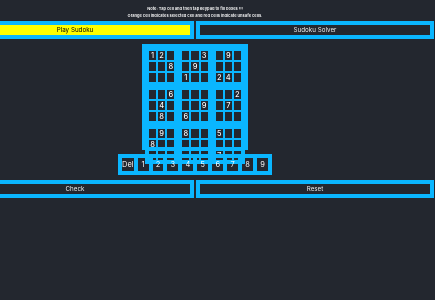
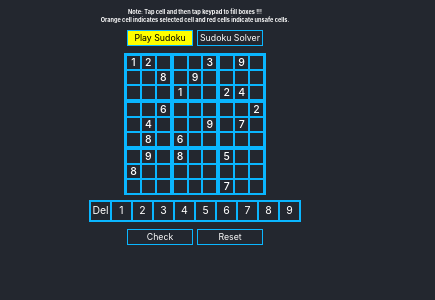
Before and after one commit to vvnpais/react-sudoku, a React (Create React App) app: page / in a window 390 px wide. Shown: the top 300 px of the page, 435 px wide, since content can reach past the window. Built offline with nearby package versions, Linux system fonts and the light colour scheme.

Commit message:
css phone updates

```diff
--- a/src/App.css
+++ b/src/App.css
@@ -27,7 +27,7 @@
 @media only screen and (max-width: 479px)
 {
   :root{
-    --widthval: 100px;
+    --widthval: 140px;
   }
 }
 
@@ -78,7 +78,7 @@ body{
   font-weight: 500;
   border-radius: calc(var(--widthval)/100);
   background-color: rgb(66, 66, 250);
-  border: yellow 1px solid;
+  border: yellow calc(var(--widthval)/400) solid;
 }
 
 .note-div{
@@ -107,7 +107,8 @@ h3{
 }
 .button-pad{
   display: grid;
-  grid-template-columns: var(--button) var(--button);
+  width: calc(var(--widthval));
+  grid-template-columns: 1fr 1fr;
   /* border: 1px solid black; */
   /* margin-top: 10px; */
   margin-bottom: calc(var(--widthval)/20);
@@ -118,19 +119,19 @@ h3{
   align-items: center;
   justify-content: center;
   height: calc(var(--widthval)/10);
-  border: var(--c1) 4px solid;
+  border: var(--c1) calc(var(--widthval)/100) solid;
   margin: calc(var(--widthval)/80);
   margin-bottom: 0;
 }
 .mode{
   background-color: yellow;
-  border: var(--c1) 4px solid;
+  border: var(--c1) calc(var(--widthval)/100) solid;
   color: black;
 }
 .board{
   height: calc(var(--widthval));
   width: calc(var(--widthval));
-  border:3px solid var(--c1);
+  border:calc(var(--widthval)*3/400) solid var(--c1);
   display: grid;
   grid-template-columns: 1fr 1fr 1fr;
   grid-template-rows: 1fr 1fr 1fr;
@@ -139,7 +140,7 @@ h3{
   display: grid;
   grid-template-columns: 1fr 1fr 1fr;
   grid-template-rows: 1fr 1fr 1fr;
-  border: 3px solid var(--c1);
+  border: calc(var(--widthval)*3/400) solid var(--c1);
 }
 .tile{
   display: flex;
@@ -148,11 +149,11 @@ h3{
   font-size: calc(var(--widthval)*3/40);
   font-weight: 500;
   color: currentColor;
-  border: 1px solid var(--c1);
+  border: calc(var(--widthval)/400) solid var(--c1);
 }
 .tile-focus{
   background-color: var(--tile-bg);
-  border: 2px solid var(--c1);
+  border: calc(var(--widthval)/200) solid var(--c1);
   border-radius: 0;
   outline: none;
 }
@@ -161,7 +162,7 @@ h3{
   display: grid;
   width: calc(var(--widthval)*3/2);
   grid-template-columns: 1fr 1fr 1fr 1fr 1fr 1fr 1fr 1fr 1fr 1fr ;
-  border: 2px solid var(--c1);
+  border: calc(var(--widthval)/200) solid var(--c1);
 }
 .key{
   display: flex;
@@ -171,13 +172,13 @@ h3{
   height: calc(var(--widthval)/8);
   font-weight: 400;
   color: currentColor;
-  border: 2px solid var(--c1);
+  border: calc(var(--widthval)/200) solid var(--c1);
 }
 .wide-button{
   font-size: calc(var(--widthval)*3/40);
   height: calc(var(--widthval)/10);
   width: calc(var(--widthval));
-  border: var(--c1) 4px solid;
+  border: var(--c1) calc(var(--widthval)/100) solid;
   margin: calc(var(--widthval)/8);
   margin-bottom: calc(var(--widthval)/80);
   margin-top: 0;
```
